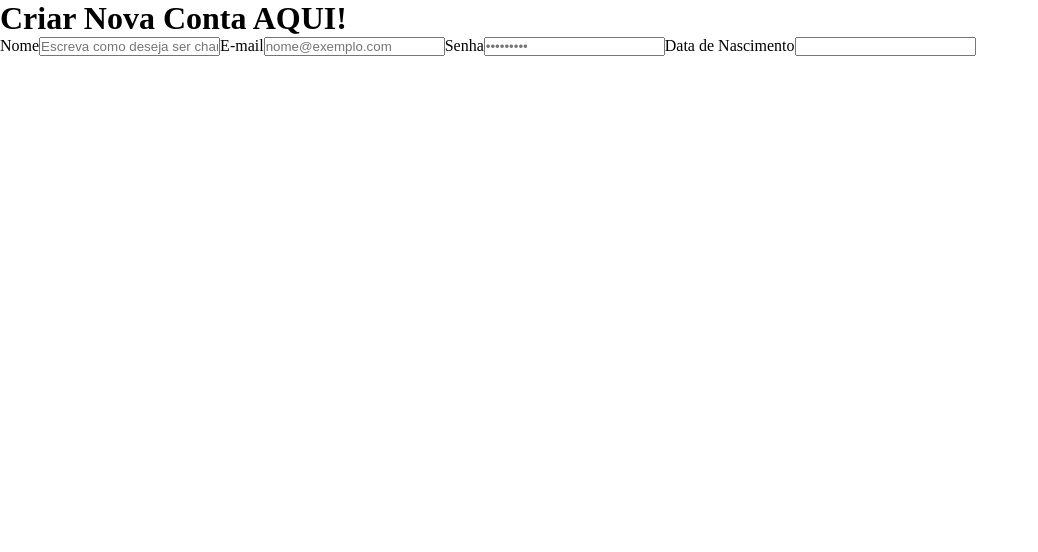
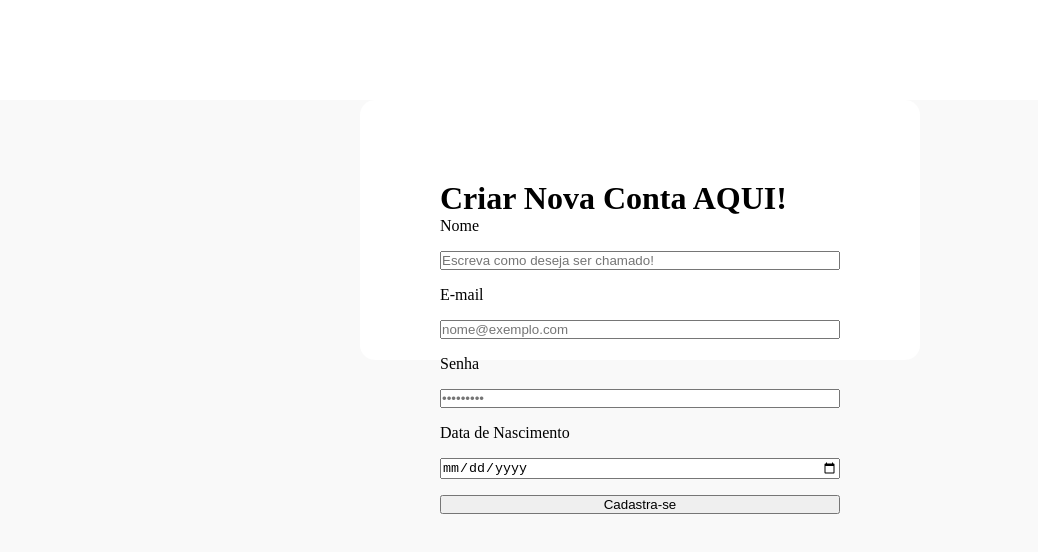
Before and after one commit to CaioRen4to/FinanceAgenda, an Angular app: page /login in a window 1280 px wide. Both pictures are taken after a click on the button "Cadastra-se". Shown: the top 552 px of the page, without its empty margins (0-1038 px from the left). Built offline with nearby package versions, Linux system fonts and the light colour scheme.

Commit message:
Adicionando primeiros arquivos

```diff
--- a/src/app/pages/LoginComponent/cadastro-component/cadastro-component.css
+++ b/src/app/pages/LoginComponent/cadastro-component/cadastro-component.css
@@ -0,0 +1,22 @@
+.cadastro {
+    display: flex;
+    justify-content: center;
+    align-items: flex-start;
+    margin-top: 100px;
+    min-height: 100vh;
+    background: #f9f9f9;
+}
+
+.box {
+    background-color: white;
+    padding: 5rem;
+    border-radius: 15px;
+    width: 400px;
+    height: 100px;
+}
+
+form {
+    display: flex;
+    flex-direction: column;
+    gap: 1rem;
+}
--- a/src/app/pages/LoginComponent/cadastro-component/cadastro-component.html
+++ b/src/app/pages/LoginComponent/cadastro-component/cadastro-component.html
@@ -1,5 +1,5 @@
-<main>
-    <div>
+<main class="cadastro">
+    <div class="box">
         <h1>Criar Nova Conta AQUI!</h1>
         <form (ngSubmit)="onCadatro()">
             <label for="name">Nome</label>
@@ -35,11 +35,14 @@
             <label for="Nasc">Data de Nascimento</label>
             <input
 
-                type="data"
+                type="date"
                 id="data"
                 [(ngModel)]="data"
                 name="data"
                 required>
+
+            <button type="submit" class="">Cadastra-se</button>
+
         </form>
     </div>
 </main>
```
Also changed, not shown: 1 other file (tests, documents, lock files or other folders).
